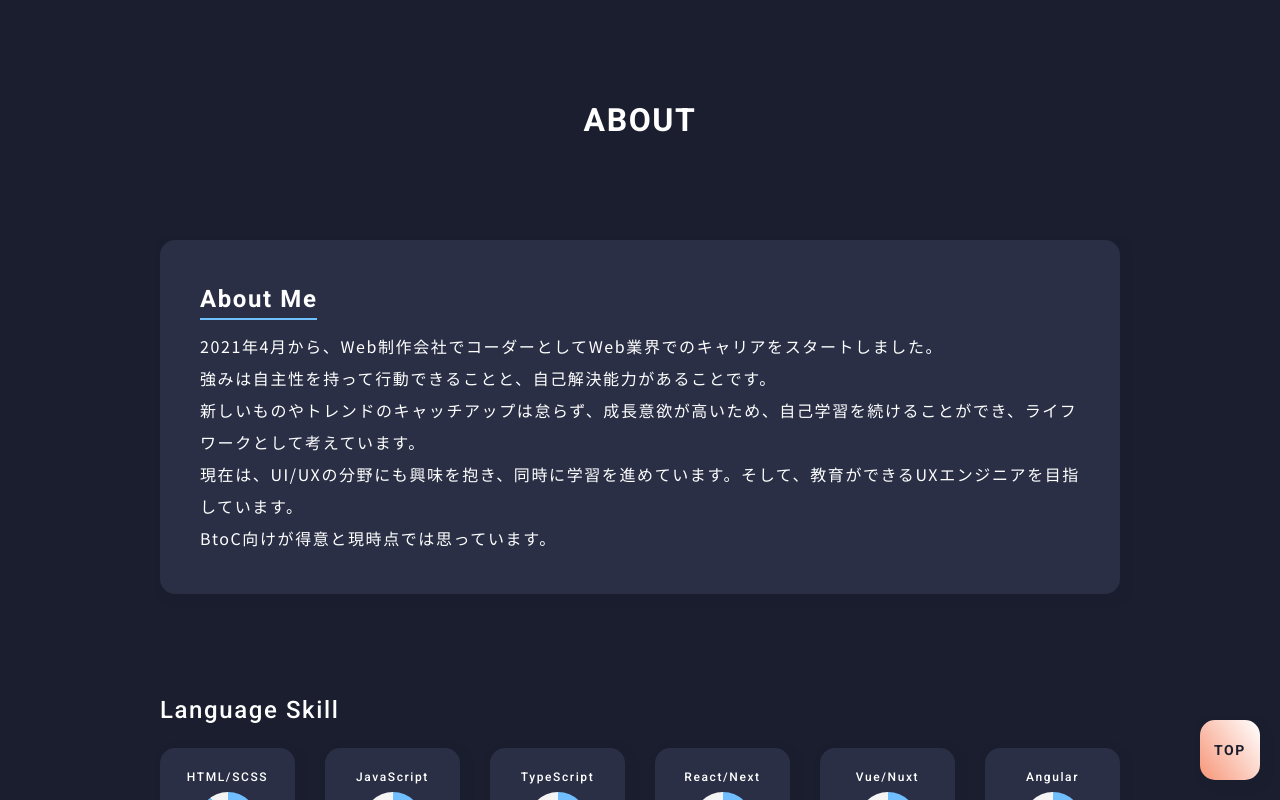
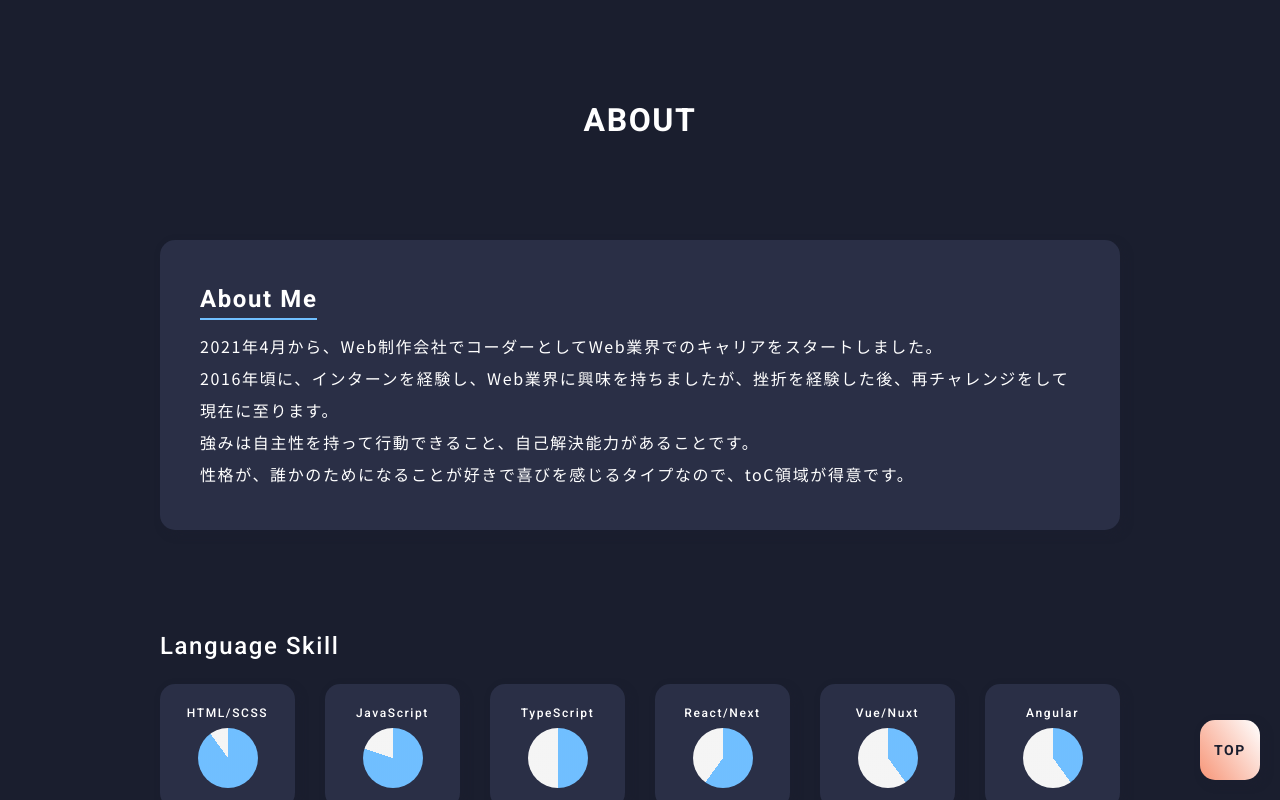
Before and after one commit to yuyuyusan/re-portfolio, a Next.js app: page /about in a window 1280 px wide. Shown: the top 800 px of the page. Built offline with nearby package versions, Linux system fonts and the light colour scheme.

Commit message:
[add] about修正

```diff
--- a/src/app/about/page.tsx
+++ b/src/app/about/page.tsx
@@ -18,13 +18,11 @@ export default function About() {
               <dd className={`${styles.defDesc} ${styles.jp}`}>
                 2021年4月から、Web制作会社でコーダーとしてWeb業界でのキャリアをスタートしました。
                 <br />
-                強みは自主性を持って行動できることと、自己解決能力があることです。
+                2016年頃に、インターンを経験し、Web業界に興味を持ちましたが、挫折を経験した後、再チャレンジをして現在に至ります。
                 <br />
-                新しいものやトレンドのキャッチアップは怠らず、成長意欲が高いため、自己学習を続けることができ、ライフワークとして考えています。
+                強みは自主性を持って行動できること、自己解決能力があることです。
                 <br />
-                現在は、UI/UXの分野にも興味を抱き、同時に学習を進めています。そして、教育ができるUXエンジニアを目指しています。
-                <br />
-                BtoC向けが得意と現時点では思っています。
+                性格が、誰かのためになることが好きで喜びを感じるタイプなので、toC領域が得意です。
               </dd>
             </div>
           </dl>
--- a/src/app/works/[postId]/page.tsx
+++ b/src/app/works/[postId]/page.tsx
@@ -6,6 +6,7 @@ import IconCalendar from '@/app/_components/icons/calendar.svg';
 import IconLink from '@/app/_components/icons/link.svg';
 import IconPlat from '@/app/_components/icons/plat.svg';
 import IconCode from '@/app/_components/icons/code.svg';
+
 export const revalidate = 60;
 
 export async function generateStaticParams() {
```
